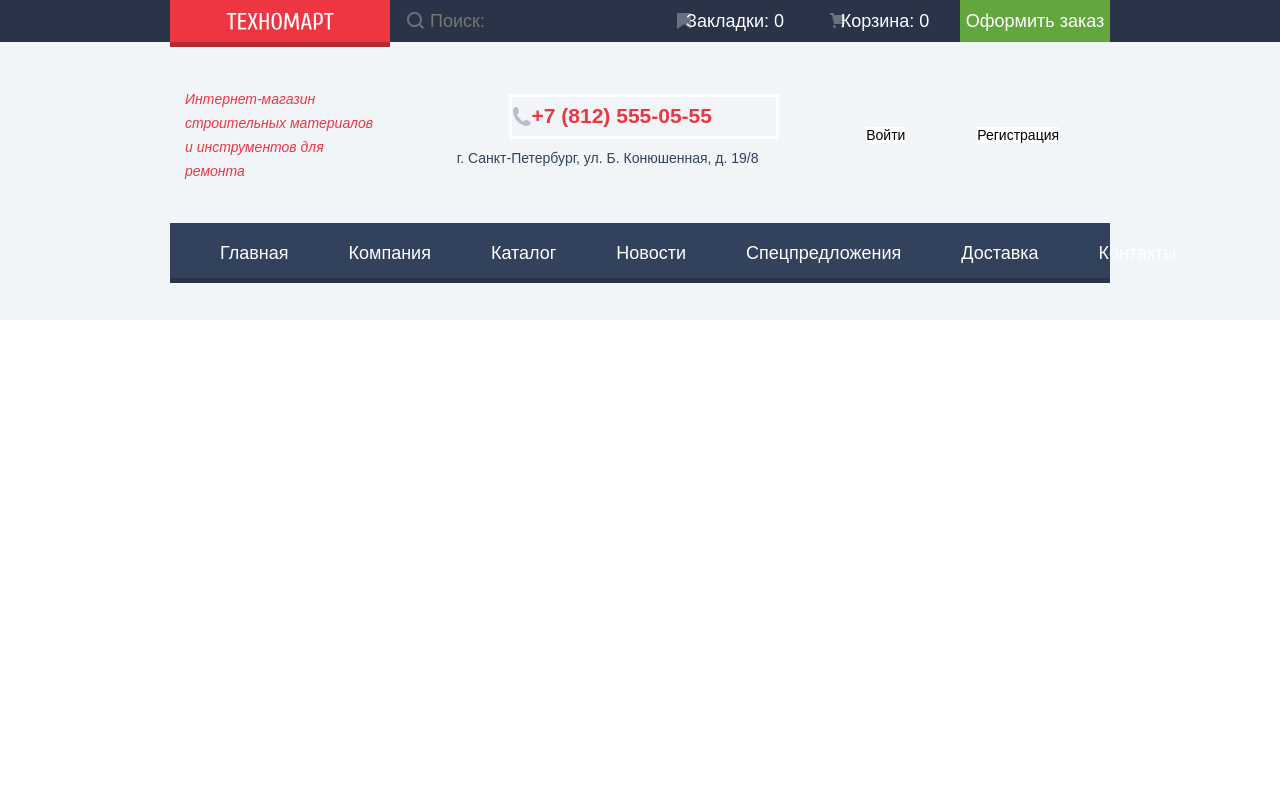
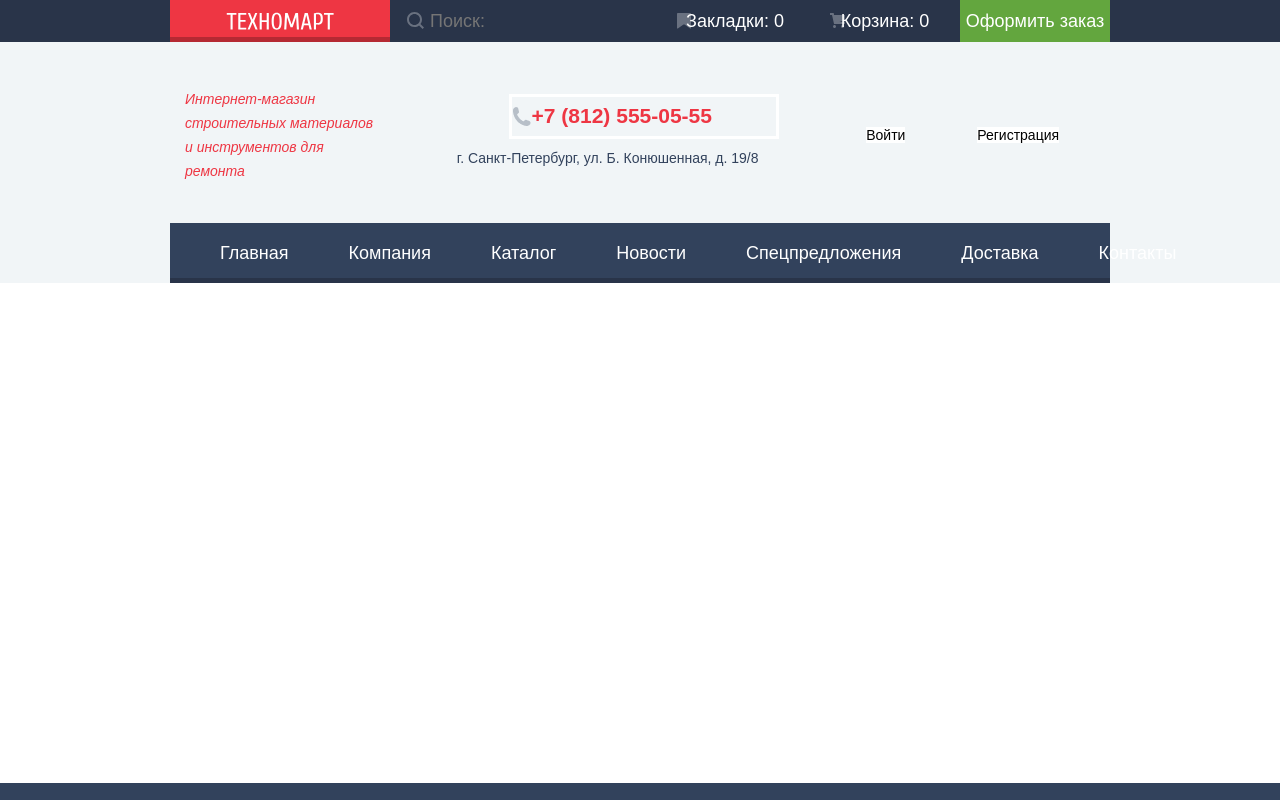
Before and after one commit to maskyy/technomart, a plain HTML site: page index.html in a window 1280 px wide. Shown: the top 800 px of the page. Drawn offline with Linux system fonts and the light colour scheme; a web font is replaced by a local one.

Commit message:
Remove unnecessary heights

```diff
--- a/assets/css/style.css
+++ b/assets/css/style.css
@@ -7,24 +7,20 @@ li {
 }
 
 /* Потолок */
-
 .header {
     background: var(--basic-background);
     color: #fff;
-    height: 320px;
 }
 
 /* Меню (логотип, поиск, закладки, корзина) */
 .menu {
     background: var(--another-blue);
-    height: 42px;
     margin-bottom: 45px;
     width: 100%;
 }
 
 .menu-container {
-    display: grid;
-    grid-template-columns: 220px 270px 450px;
+    display: flex;
     margin: auto;
     width: 940px;
 }
@@ -33,14 +29,14 @@ li {
 .logo-header {
     background: var(--basic-red);
     box-shadow: var(--shadow-down) rgba(0, 0, 0, 0.24);
-    display: grid;
-    height: 47px;
+    width: 220px;
 }
 
 .logo-header:active {
     background: var(--error);
 }
 .logo-header img {
+    display: block;
     margin: 12px auto auto;
 }
 
@@ -52,8 +48,7 @@ li {
 .search-form input {
     background: transparent;
     color: #fff;
-    height: 42px;
-    padding: 0 10px 0 40px;
+    padding: 9px 10px 9px 40px;
     width: 270px;
 }
 
@@ -89,7 +84,6 @@ li {
 .menu-list {
     display: flex;
     text-align: center;
-    height: 42px;
 }
 
 .menu-list li {
@@ -111,7 +105,6 @@ li {
 
 .menu-order {
     background: var(--basic-green);
-    height: 42px;
 }
 
 .menu-order:hover {
--- a/index.html
+++ b/index.html
@@ -19,7 +19,7 @@
         <div class="menu">
             <div class="menu-container">
                 <a class="logo-header" href="#">
-                    <img src="assets/images/text-header.png" alt="Техномарт">
+                    <img src="assets/images/text-header.svg" alt="Техномарт">
                 </a>
                 <form action="#" class="search-form">
                     <input type="search" name="search" class="paragraph-2" id="search" placeholder="Поиск:">
```
Also changed, not shown: assets/images/text-header.svg (added).
